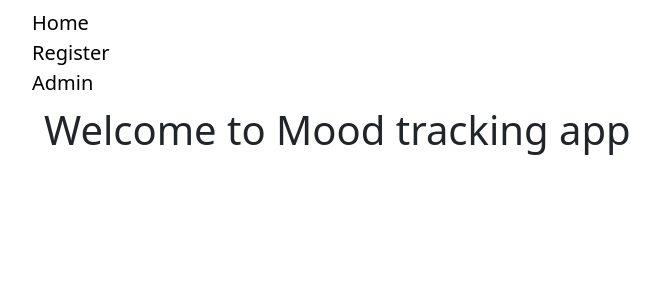
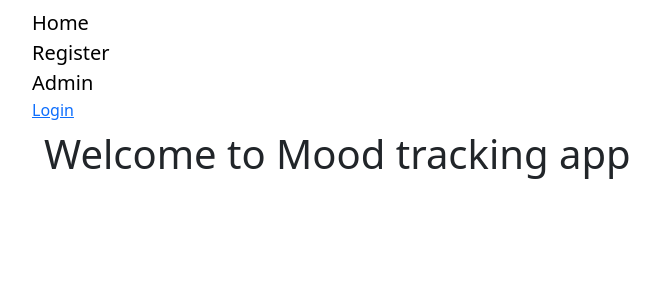
Before and after one commit to pranay-24/django-moodtest, a Django app: page /moodtracking/ in a window 1280 px wide. Shown: the top 300 px of the page, without its empty margins (50-710 px from the left). Run offline with Django 5.2, Linux system fonts and the light colour scheme.

Commit message:
login link added in base.html

```diff
--- a/django1/mypage/moodtracking/templates/moodtracking/base.html
+++ b/django1/mypage/moodtracking/templates/moodtracking/base.html
@@ -15,6 +15,16 @@
                     <li><a class='navbar-brand' href="{% url 'index' %}">Home</a></li>
                     <li><a class='navbar-brand' href="{% url 'register' %}">Register</a></li>
                     <li><a class='navbar-brand' href="{% url 'admin:index' %}">Admin</a></li>
+
+                {%if user.is_authenticated %}
+                    <li><a class="navbar-link" href="{% url 'logout' %} ">Logout</a></li>
+                {% else %}
+                     <li><a class="navbar-link" href="{% url 'login' %}">Login</a></li>
+
+                {%endif%}
+
+
+
                 </ul>
             </div>
 
```
